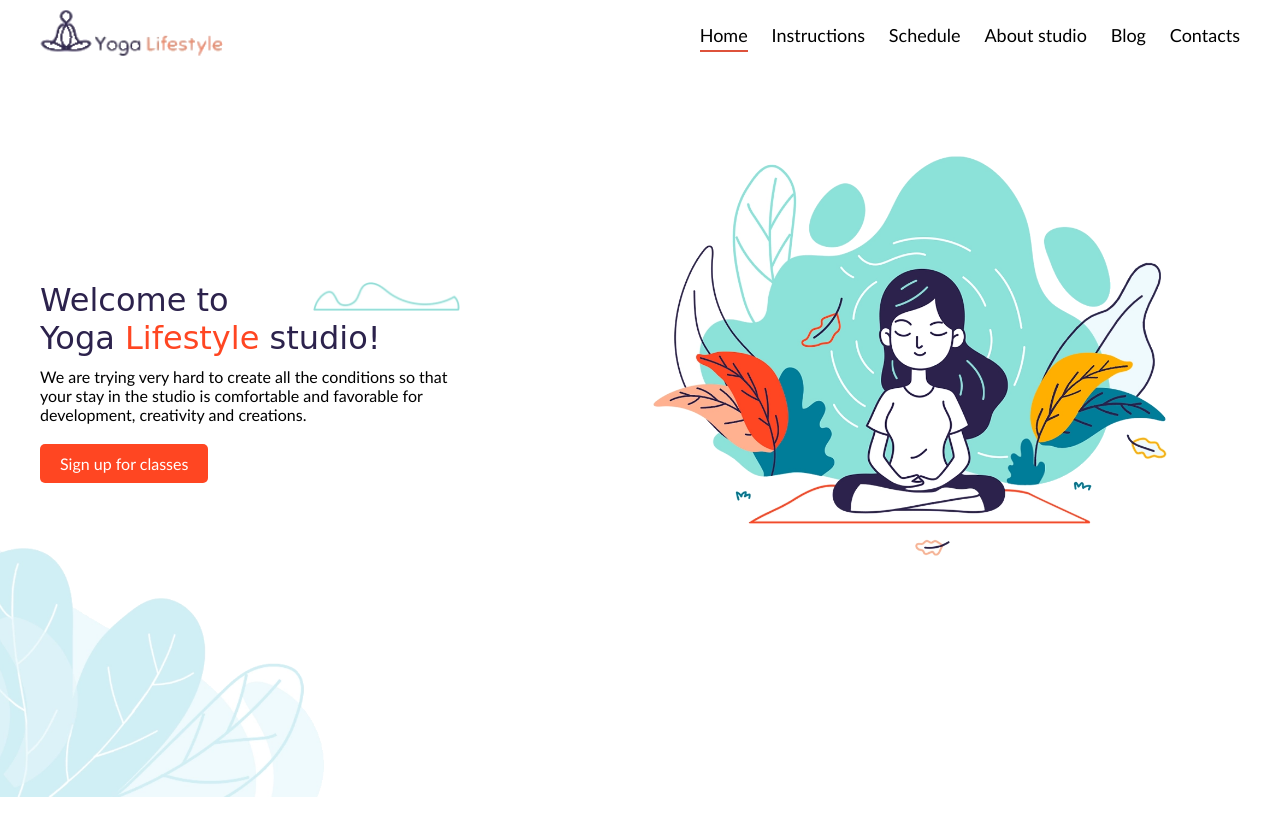
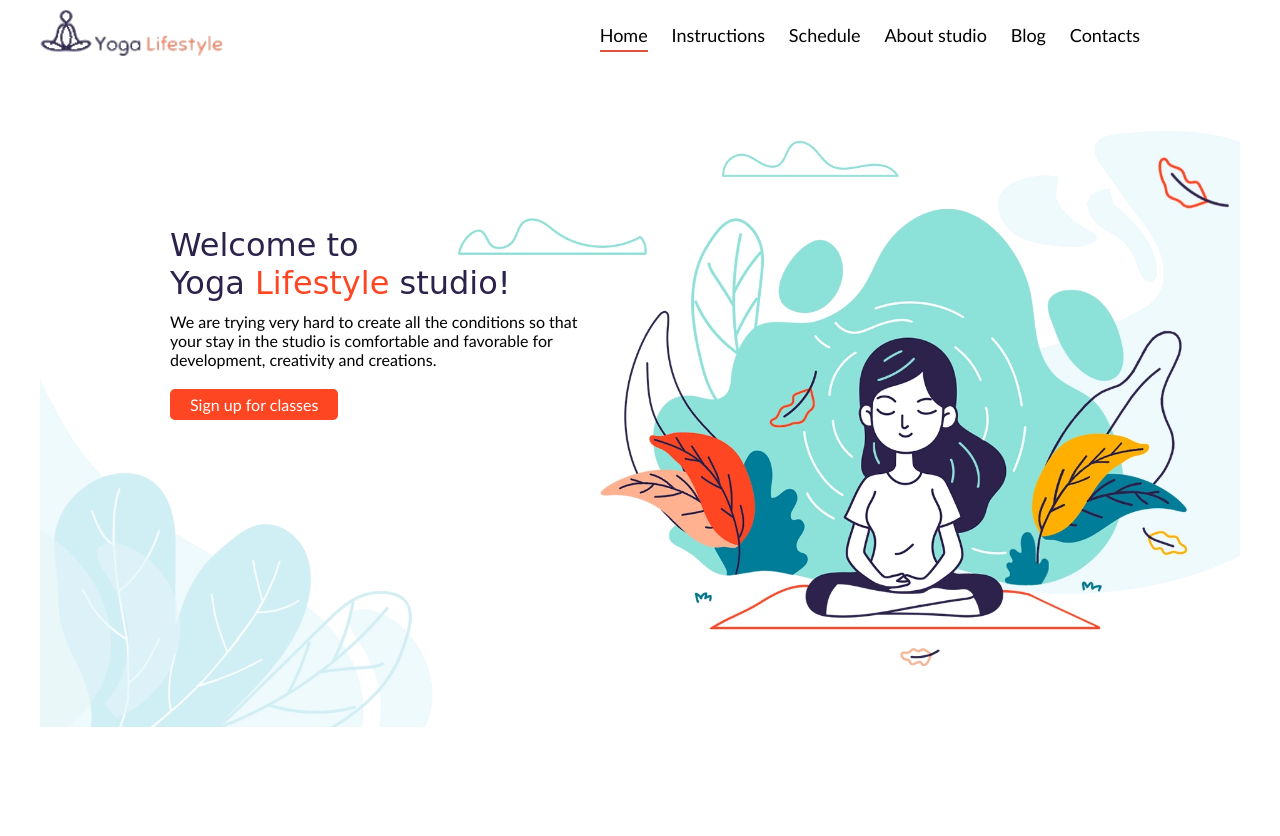
Before and after one commit to Paskanas/4-yoga, a website: page index.html in a window 1280 px wide. After the commit the page ends 800 px from the top, so only its background shows below. Drawn offline with Linux system fonts and the light colour scheme.

Commit message:
used background-image for displaying images

```diff
--- a/index.html
+++ b/index.html
@@ -5,7 +5,7 @@
     <meta http-equiv="X-UA-Compatible" content="IE=edge" />
     <meta name="viewport" content="width=device-width, initial-scale=1.0" />
     <title>Yoga</title>
-    <link href="./css/main.css" rel="stylesheet" />
+    <link href="./style/main.css" rel="stylesheet" />
     <link rel="shortcut icon" href="./favicon.ico" type="image/x-icon" />
     <link
       rel="apple-touch-icon"
@@ -49,15 +49,15 @@
     <main>
       <div class="main">
         <!-- <div class="text"> -->
-        <img src="./img/cloud.png" alt="Cloud picture" class="cloudImg" />
-        <div class="textH1">
-          <h1 class="bigText">
-            Welcome to <br />
-            Yoga <span>Lifestyle</span> studio!
-          </h1>
+        <!-- <img src="./img/cloud.png" alt="Cloud picture" class="cloudImg" /> -->
+        <!-- <div class="textH1"> -->
+        <h1 class="bigText">
+          Welcome to <br />
+          Yoga <span>Lifestyle</span> studio!
+        </h1>
 
-          <!-- <h1 class="bigText">Yoga Lifestyle studio!</h1> -->
-        </div>
+        <!-- <h1 class="bigText">Yoga Lifestyle studio!</h1> -->
+        <!-- </div> -->
         <p>
           We are trying very hard to create all the conditions so that your stay
           in the studio is comfortable and favorable for development, creativity
@@ -66,25 +66,12 @@
 
         <a href="#" class="singUp">Sign up for classes</a>
       </div>
+      <!-- <img class="yogaImg" src="./img/MainImage.png" alt="Main yoga image" /> -->
       <!-- <img
-          class="bottomLeft"
-          src="./img/MainImageBottomLeft.png"
-          alt="Bottom image"
-        />
-      </div> -->
-      <img class="yogaImg" src="./img/MainImage.png" alt="Main yoga image" />
-      <img
         class="bottomLeft"
         src="./img/MainImageBottomLeft.png"
         alt="Bottom image"
-      />
+      /> -->
     </main>
-    <!-- <footer>
-      <img
-        class="bottomLeft"
-        src="./img/MainImageBottomLeft.png"
-        alt="Bottom image"
-      />
-    </footer> -->
   </body>
 </html>
--- a/css/main.css
+++ b/style/main.css
@@ -7,7 +7,6 @@ body * {
 }
 
 body {
-  /* background-color: aquamarine; */
   font-family: 'Gill Sans', 'Gill Sans MT', Calibri, 'Trebuchet MS', sans-serif;
 }
 
@@ -20,7 +19,10 @@ body > main {
 }
 
 body > main {
-  margin-top: 100px;
+  background-image: url('../img/backgroundImg.png');
+  background-size: cover;
+  background-position: center;
+  height: 660.6px;
 }
 
 header > img.logo {
@@ -38,6 +40,7 @@ main > img.yogaImg {
 
 nav {
   margin-top: 15px;
+  margin-right: 100px;
   float: right;
   font-size: 15px;
 }
@@ -67,29 +70,25 @@ a.singUp {
   text-decoration: none;
   font-size: 16px;
   border-radius: 5px;
-  padding: 10px 20px;
+  padding: 6px 20px;
   color: white;
-}
-
-main {
-  margin-top: 50px;
-  /* background-color: aqua; */
 }
 
 main > div.main {
   float: left;
   width: 45%;
-  margin-top: 8%;
+  margin-top: 160px;
+  margin-left: 130px;
   padding-right: 10%;
 }
 
-div.text {
+/* div.text {
   margin-left: 10%;
-}
+} */
 
-div.textH1 {
+/* div.textH1 {
   width: 100%;
-}
+} */
 
 h1.bigText {
   color: #2c224c;
@@ -110,18 +109,17 @@ p {
   margin-bottom: 20px;
 }
 
-img.bottomLeft {
+/* img.bottomLeft {
   width: 32%;
   float: left;
   position: relative;
-  top: -100px;
   left: -100px;
-}
+} */
 
-img.cloudImg {
+/* img.cloudImg {
   float: right;
   width: 35%;
   position: relative;
   top: 30px;
-  left: 0px;
-}
+  right: -40px;
+} */
```
Also changed, not shown: img/backgroundImg.png (added).
